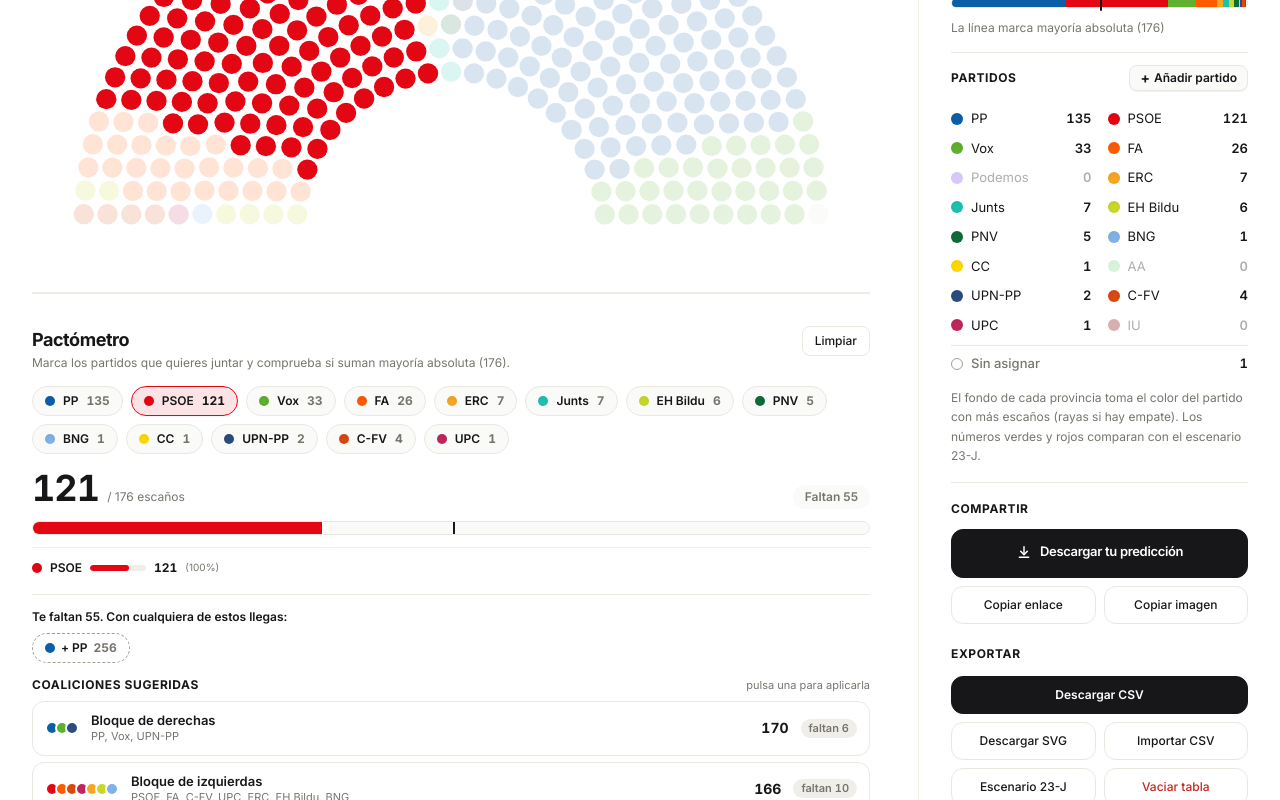
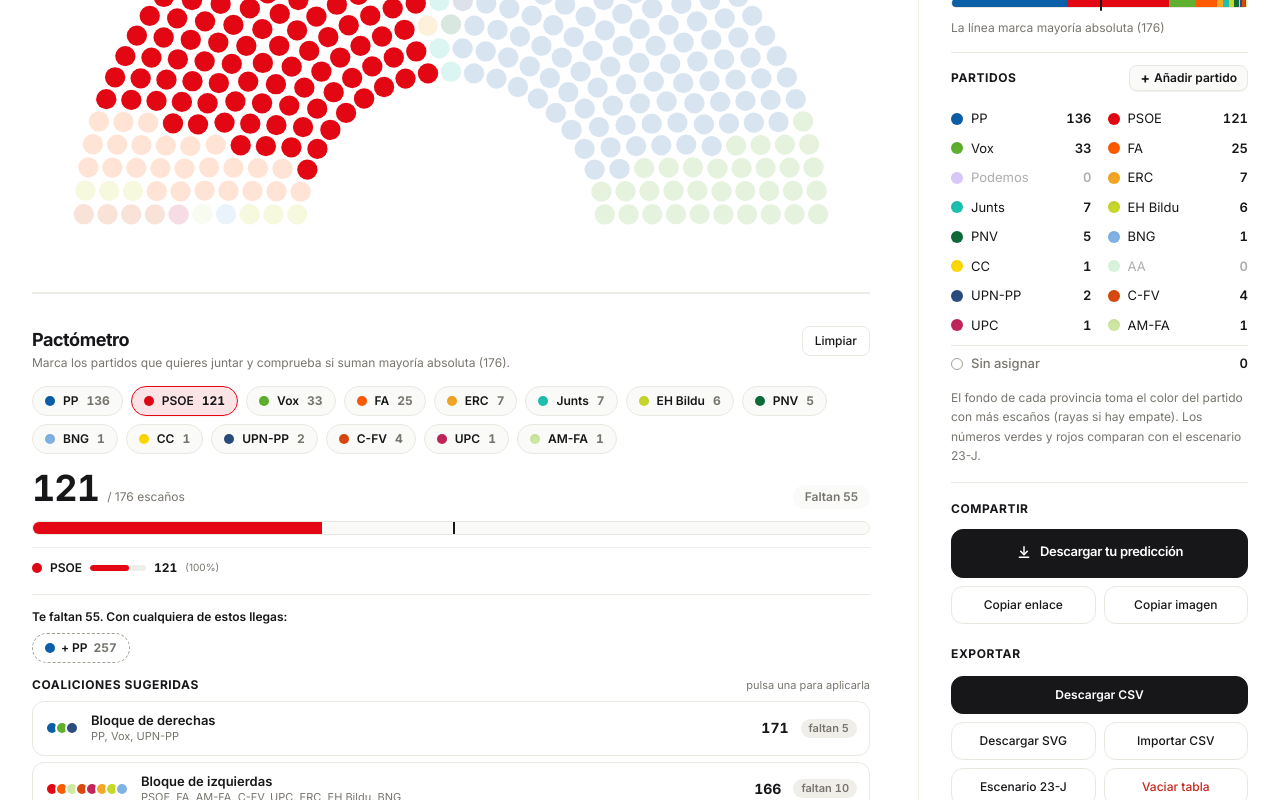
Before and after one commit to degraafk/elecciones23n, a React (Vite) app: page / in a window 1280 px wide. Both pictures are taken after a click on the button "Partido Socialista Obrero Español". Shown: the part 1068-1868 px from the top of the page. Built offline with nearby package versions, Linux system fonts and the light colour scheme.

Commit message:
Add files via upload

```diff
--- a/src/App.tsx
+++ b/src/App.tsx
@@ -34,13 +34,13 @@ import { MAP_VIEW } from './data/mapView';
 const CREST_CONGRESO = `${import.meta.env.BASE_URL}crest-congreso.png`;
 const CREST_SENADO = `${import.meta.env.BASE_URL}crest-senado.png`;
 
-const LS_CONGRESO = 'congreso-tabla-v2';
-const LS_SENADO = 'senado-tabla-v1';
+const LS_CONGRESO = 'congreso-tabla-v3';
+const LS_SENADO = 'senado-tabla-v2';
 const LS_MODE = 'congreso-modo';
 const LS_CUSTOM_C = 'congreso-custom-parties-v1';
 const LS_CUSTOM_S = 'senado-custom-parties-v1';
-const LS_TIES_C = 'congreso-desempates-v1';
-const LS_TIES_S = 'senado-desempates-v1';
+const LS_TIES_C = 'congreso-desempates-v2';
+const LS_TIES_S = 'senado-desempates-v2';
 
 // Scenario opened from a shared link (#v1/...), parsed once
 const SHARED: SharedState | null =
--- a/src/components/ParliamentMap.tsx
+++ b/src/components/ParliamentMap.tsx
@@ -414,21 +414,21 @@ export const ParliamentMap: React.FC<ParliamentMapProps> = ({
             </g>
             <g fontSize={13} fill="#77756d" fontWeight={500} textAnchor="middle">
               <text x={112} y={300}>
-                Madrid (38)
+                Madrid
               </text>
               <text x={834} y={238}>
-                Barcelona (32)
+                Barcelona
               </text>
               <text x={795} y={422}>
-                Illes Balears (8)
+                Illes Balears
               </text>
             </g>
             <g fontSize={13} fill="#77756d" fontWeight={500} textAnchor="middle" transform={CANARIAS_TRANSFORM}>
               <text x={200} y={762}>
-                Santa Cruz de Tenerife (7)
+                Santa Cruz de Tenerife
               </text>
               <text x={318} y={832}>
-                Las Palmas (8)
+                Las Palmas
               </text>
             </g>
           </g>
--- a/src/data/parliamentData.ts
+++ b/src/data/parliamentData.ts
@@ -18,7 +18,6 @@ const P_PP: Party = { id: 'PP', name: 'PP', color: '#0b5ea8', fullName: 'Partido
 const P_PSOE: Party = { id: 'PSOE', name: 'PSOE', color: '#e30613', fullName: 'Partido Socialista Obrero Español' };
 const P_VOX: Party = { id: 'Vox', name: 'Vox', color: '#5fb02e' };
 const P_FA: Party = { id: 'FA', name: 'FA', color: '#ff5a00', fullName: 'Frente Amplio' };
-const P_IU: Party = { id: 'IU', name: 'IU', color: '#8f1d22', fullName: 'Izquierda Unida' };
 const P_PODEMOS: Party = { id: 'Podemos', name: 'Podemos', color: '#8f63f0' };
 const P_ERC: Party = { id: 'ERC', name: 'ERC', color: '#f5a623' };
 const P_JUNTS: Party = { id: 'Junts', name: 'Junts', color: '#1ec1b0' };
@@ -35,20 +34,23 @@ const P_UPN_PP: Party = { id: 'UPN-PP', name: 'UPN-PP', color: '#2b4c7e', fullNa
 const P_CFV: Party = { id: 'C-FV', name: 'C-FV', color: '#d9480f', fullName: 'Compromís-Front Valencià (FA + Compromís + Podemos)' };
 const P_UPC: Party = { id: 'UPC', name: 'UPC', color: '#c2255c', fullName: 'Unidad del Pueblo Canario (FA + Nueva Canarias + Podemos)' };
 const P_SAUNIO: Party = { id: 'Sa Unió', name: 'Sa Unió', color: '#0e9aa7', fullName: 'Sa Unió (coalición local con el PP en Formentera)' };
+const P_AMFA: Party = { id: 'AM-FA', name: 'AM-FA', color: '#cfe8a1', fullName: 'Ara Més - Front Ampli (Illes Balears)' };
+const P_CDEM: Party = { id: 'C-DEM', name: 'C-DEM', color: '#8e2a63', fullName: 'Comuns - Front Ampli per la democràcia (Cataluña)' };
+const P_ERCEHB: Party = { id: 'ERC-EH Bildu', name: 'ERC-EH Bildu', color: '#f1e49b', fullName: 'Esquerra Republicana de Catalunya-Euskal Herria Bildu (Cataluña, Euskadi y Navarra)' };
 const P_SDP: Party = { id: 'SdP', name: 'SdP', color: '#b5121b', fullName: 'Senado de Progreso' };
 
 export const PARTIES_CONGRESO: Party[] = [
   P_PP, P_PSOE, P_VOX, P_FA, P_PODEMOS, P_ERC, P_JUNTS, P_BILDU, P_PNV, P_BNG, P_CC, P_AA,
-  P_UPN_PP, P_CFV, P_UPC, P_IU
+  P_UPN_PP, P_CFV, P_UPC, P_AMFA
 ];
 
 export const PARTIES_SENADO: Party[] = [
-  P_PP, P_PSOE, P_SDP, P_VOX, P_FA, P_PODEMOS, P_ERC, P_JUNTS, P_BILDU, P_PNV, P_BNG, P_CC, P_AA,
-  P_UPN_PP, P_SAUNIO, P_AHI, P_ASG, P_UPC
+  P_PP, P_PSOE, P_SDP, P_VOX, P_FA, P_PODEMOS, P_ERCEHB, P_JUNTS, P_PNV, P_BNG, P_CC, P_AA,
+  P_UPN_PP, P_SAUNIO, P_AHI, P_ASG, P_UPC, P_CDEM
 ];
 
 /** Suggested coalitions shown in the coalition maker (ids missing in a chamber are ignored). */
-const LEFT = ['PSOE', 'SdP', 'FA', 'IU', 'Podemos', 'C-FV', 'UPC', 'ERC', 'EH Bildu', 'BNG', 'AA', 'ASG'];
+const LEFT = ['PSOE', 'SdP', 'FA', 'AM-FA', 'C-DEM', 'Podemos', 'C-FV', 'UPC', 'ERC', 'ERC-EH Bildu', 'EH Bildu', 'BNG', 'AA', 'ASG'];
 export const BLOCS: { id: string; name: string; parties: string[] }[] = [
   { id: 'derecha', name: 'Bloque de derechas', parties: ['PP', 'Vox', 'UPN-PP', 'Sa Unió'] },
   { id: 'izquierda', name: 'Bloque de izquierdas', parties: LEFT },
@@ -78,7 +80,7 @@ const ONLY_IN: Record<string, string[]> = {
   'C-FV': VALENCIAN_COMMUNITY,
   UPC: CANARY_ISLANDS,
   'UPN-PP': NAVARRA,
-  IU: ['Teruel'],
+  'AM-FA': ['Baleares'],
   ERC: CATALONIA,
   Junts: CATALONIA,
   PNV: BASQUE_COUNTRY,
@@ -90,7 +92,7 @@ const ONLY_IN: Record<string, string[]> = {
 
 /** Parties that run everywhere except in these provinces (their coalition runs instead). */
 const NOT_IN: Record<string, string[]> = {
-  FA: [...VALENCIAN_COMMUNITY, ...CANARY_ISLANDS, 'Teruel'],
+  FA: [...VALENCIAN_COMMUNITY, ...CANARY_ISLANDS, 'Teruel', 'Baleares'],
   Podemos: [...VALENCIAN_COMMUNITY, ...CANARY_ISLANDS],
   PP: NAVARRA
 };
@@ -98,10 +100,10 @@ const NOT_IN: Record<string, string[]> = {
 const ONLY_IN_SENADO: Record<string, string[]> = {
   'UPN-PP': NAVARRA,
   'Sa Unió': ['Formentera'],
-  ERC: CATALONIA,
+  'ERC-EH Bildu': [...CATALONIA, ...BASQUE_COUNTRY, ...NAVARRA],
+  'C-DEM': CATALONIA,
   Junts: CATALONIA,
   PNV: BASQUE_COUNTRY,
-  'EH Bildu': [...BASQUE_COUNTRY, ...NAVARRA],
   BNG: GALICIA,
   CC: SENADO_CANARIAS,
   AA: ANDALUSIA,
@@ -109,7 +111,7 @@ const ONLY_IN_SENADO: Record<string, string[]> = {
   ASG: ['La_Gomera'],
   // inside SdP everywhere else
   PSOE: SDP_FUERA,
-  FA: [...CATALONIA, ...EXTREMADURA, 'Sevilla'],
+  FA: [...EXTREMADURA, 'Sevilla'],
   UPC: SENADO_CANARIAS_SIN_GOMERA
 };
 
@@ -130,8 +132,12 @@ export const isPartyEligible = (isSenado: boolean, partyId: string, constituency
 /** Short note shown where a party does not run. */
 export const ineligibleReason = (partyId: string, isSenado = false, constituencyId?: string): string => {
   if (partyId === 'Sa Unió') return 'Solo se presenta en Formentera';
-  if (!isSenado && partyId === 'IU') return 'Solo se presenta en Teruel';
-  if (!isSenado && partyId === 'FA' && constituencyId === 'Teruel') return 'En Teruel concurre Izquierda Unida (IU)';
+  if (!isSenado && partyId === 'FA' && constituencyId === 'Teruel') return 'En Teruel no se presenta Frente Amplio';
+  if (!isSenado && partyId === 'FA' && constituencyId === 'Baleares') return 'En Illes Balears concurre Ara Més - Front Ampli (AM-FA)';
+  if (partyId === 'AM-FA') return 'Solo se presenta en Illes Balears';
+  if (partyId === 'C-DEM') return 'Solo se presenta en Cataluña';
+  if (partyId === 'ERC-EH Bildu') return 'Solo se presenta en Cataluña, Euskadi y Navarra';
+  if (isSenado && partyId === 'FA' && CATALONIA.includes(constituencyId || '')) return 'En Cataluña concurre Comuns - Front Ampli per la democràcia (C-DEM)';
   if (isSenado && partyId === 'PP' && constituencyId === 'Formentera') return 'En Formentera concurre como Sa Unió';
   if (isSenado && partyId === 'SdP') return 'Aquí la izquierda va por separado';
   if (isSenado && ['PSOE', 'FA', 'UPC'].includes(partyId)) return 'Aquí concurre dentro de Senado de Progreso (SdP)';
@@ -150,7 +156,7 @@ export const ineligibleReason = (partyId: string, isSenado = false, constituency
   return 'Aquí concurre dentro de una coalición';
 };
 
-const REMOVED_PARTIES = ['Compromís', 'UPN', 'Otros'];
+const REMOVED_PARTIES = ['Compromís', 'UPN', 'Otros', 'IU'];
 
 function migrateScenario(scenario: ScenarioData, isSenado: boolean): ScenarioData {
   const constituencies = isSenado ? PROVINCIAS_SENADO : PROVINCIAS_CONGRESO;
@@ -166,11 +172,13 @@ function migrateScenario(scenario: ScenarioData, isSenado: boolean): ScenarioDat
       if (!n) return;
       let id = pid;
       if (NAVARRA.includes(provId) && ['PP', 'UPN'].includes(pid)) id = 'UPN-PP';
-      else if (isSenado && provId === 'Formentera' && pid === 'PP') id = 'Sa Unió';
-      else if (!isSenado && provId === 'Teruel' && pid === 'FA') id = 'IU';
       else if (isSenado) {
-        if (['PSOE', 'FA', 'C-FV', 'UPC', 'Compromís'].includes(pid) && isPartyEligible(true, 'SdP', provId)) id = 'SdP';
-      } else if (VALENCIAN_COMMUNITY.includes(provId) && ['FA', 'Podemos', 'Compromís'].includes(pid)) id = 'C-FV';
+        if (provId === 'Formentera' && pid === 'PP') id = 'Sa Unió';
+        else if (['ERC', 'EH Bildu'].includes(pid)) id = 'ERC-EH Bildu';
+        else if (CATALONIA.includes(provId) && pid === 'FA') id = 'C-DEM';
+        else if (['PSOE', 'FA', 'C-FV', 'UPC', 'Compromís'].includes(pid) && isPartyEligible(true, 'SdP', provId)) id = 'SdP';
+      } else if (provId === 'Baleares' && pid === 'FA') id = 'AM-FA';
+      else if (VALENCIAN_COMMUNITY.includes(provId) && ['FA', 'Podemos', 'Compromís'].includes(pid)) id = 'C-FV';
       else if (CANARY_ISLANDS.includes(provId) && ['FA', 'Podemos'].includes(pid)) id = 'UPC';
 
       if (REMOVED_PARTIES.includes(id) || !isPartyEligible(isSenado, id, provId)) return;
@@ -316,7 +324,7 @@ export const PROVINCIAS_SENADO: Constituency[] = [
 ];
 
 // 23-J results (Ministerio del Interior). Sumar seats appear as FA, or as C-FV / UPC where those coalitions run.
-// Madrid has 38 seats now (37 filled, one left empty) and Cádiz 8 (one PP seat removed), so 349 seats are filled.
+// Cádiz has 8 seats now (one PP seat removed) and Madrid 38 (one PP seat added), so all 350 seats are filled.
 export const BASE_CONGRESO: ScenarioData = {
   'A_Coruña': { PP: 4, PSOE: 2, FA: 1, BNG: 1 },
   'Álava': { PP: 1, PSOE: 1, 'EH Bildu': 1, PNV: 1 },
@@ -343,14 +351,14 @@ export const BASE_CONGRESO: ScenarioData = {
   Guadalajara: { PP: 1, PSOE: 1, Vox: 1 },
   Huelva: { PP: 2, PSOE: 2, Vox: 1 },
   Huesca: { PP: 2, PSOE: 1 },
-  Baleares: { PP: 3, PSOE: 3, Vox: 1, FA: 1 },
+  Baleares: { PP: 3, PSOE: 3, Vox: 1, 'AM-FA': 1 },
   'Jaén': { PP: 2, PSOE: 2, Vox: 1 },
   La_Rioja: { PP: 2, PSOE: 2 },
   Las_Palmas: { PP: 3, PSOE: 3, Vox: 1, UPC: 1 },
   'León': { PP: 2, PSOE: 2 },
   Lleida: { PSOE: 2, ERC: 1, Junts: 1 },
   Lugo: { PP: 3, PSOE: 1 },
-  Madrid: { PP: 16, PSOE: 10, Vox: 5, FA: 6 },
+  Madrid: { PP: 17, PSOE: 10, Vox: 5, FA: 6 },
   'Málaga': { PP: 5, PSOE: 3, Vox: 2, FA: 1 },
   Melilla: { PP: 1 },
   Murcia: { PP: 4, PSOE: 3, Vox: 2, FA: 1 },
@@ -526,7 +534,8 @@ const shareOf = (partyId: string, constituencyId: string): number => {
     case 'FA':
     case 'C-FV':
     case 'UPC':
-    case 'IU':
+    case 'AM-FA':
+    case 'C-DEM':
       value = v.Sumar;
       break;
     case 'SdP':
@@ -534,6 +543,9 @@ const shareOf = (partyId: string, constituencyId: string): number => {
       break;
     case 'EH Bildu':
       value = v.EHB;
+      break;
+    case 'ERC-EH Bildu':
+      value = v.ERC ?? v.EHB;
       break;
     default:
       value = v[partyId];
--- a/src/utils/hemicycle.ts
+++ b/src/utils/hemicycle.ts
@@ -58,7 +58,7 @@ export function computeHemicycle(total: number, R = 300): HemicycleLayout {
 
 // Conventional left-to-right seating order used for the chart only
 const ORDER = [
-  'C-FV', 'UPC', 'BNG', 'EH Bildu', 'IU', 'FA', 'Podemos', 'Compromís', 'SdP', 'PSOE',
+  'C-FV', 'UPC', 'C-DEM', 'AM-FA', 'BNG', 'EH Bildu', 'ERC-EH Bildu', 'FA', 'Podemos', 'Compromís', 'SdP', 'PSOE',
   'ERC', 'Junts', 'PNV', 'CC', 'AHI', 'ASG', 'AA', 'UPN-PP', 'UPN', 'Sa Unió', 'PP', 'Vox'
 ];
 
--- a/src/utils/share.ts
+++ b/src/utils/share.ts
@@ -16,9 +16,9 @@ import {
  */
 const KNOWN_IDS = [
   'PP', 'PSOE', 'Vox', 'FA', 'Podemos', 'ERC', 'Junts', 'EH Bildu', 'PNV', 'BNG', 'CC', 'AA',
-  'UPN-PP', 'C-FV', 'UPC', 'UPN', 'Compromís', 'AHI', 'ASG', 'Otros', 'SdP', 'Sa Unió', 'IU'
+  'UPN-PP', 'C-FV', 'UPC', 'UPN', 'Compromís', 'AHI', 'ASG', 'Otros', 'SdP', 'Sa Unió', 'IU', 'AM-FA', 'C-DEM', 'ERC-EH Bildu'
 ];
-const LETTERS = 'abcdefghijklmnopqrstuvwxyz';
+const LETTERS = 'abcdefghijklmnopqrstuvwxyzABCDEFGHIJKLMNOPQRSTUVWXYZ';
 const MAX_CUSTOM = LETTERS.length - KNOWN_IDS.length;
 
 export interface SharedState {
@@ -88,7 +88,7 @@ export function decodeShare(hash: string): SharedState | null {
       let used = 0;
       const row: Record<string, number> = {};
       rows[i].split('.').forEach((pair) => {
-        const pm = /^([a-z])(\d{1,2})$/.exec(pair);
+        const pm = /^([a-zA-Z])(\d{1,2})$/.exec(pair);
         if (!pm) return;
         const id = ids[LETTERS.indexOf(pm[1])];
         if (!id || !valid.has(id) || !isPartyEligible(mode === 's', id, c.id)) return;
@@ -102,7 +102,7 @@ export function decodeShare(hash: string): SharedState | null {
     });
     const ties: Record<string, string[]> = {};
     (m[4] || '').split('-').forEach((entry) => {
-      const tm = /^(\d+)\.([a-z]+)$/.exec(entry);
+      const tm = /^(\d+)\.([a-zA-Z]+)$/.exec(entry);
       if (!tm) return;
       const c = constituencies[parseInt(tm[1], 10)];
       if (!c) return;
--- a/src/utils/shareImage.ts
+++ b/src/utils/shareImage.ts
@@ -170,10 +170,6 @@ export function serializeMapSvg(svg: SVGSVGElement): string {
   clone.removeAttribute('style');
   clone.setAttribute('font-family', "Inter, 'Segoe UI', system-ui, Helvetica, Arial, sans-serif");
   clone.querySelector('#mapa-hover-overlay')?.remove();
-  // labels such as "Madrid (38)" lose their seat count in the image
-  clone.querySelectorAll('text').forEach((t) => {
-    t.textContent = (t.textContent || '').replace(/\s*\(\d+\)\s*$/, '');
-  });
   return new XMLSerializer().serializeToString(clone);
 }
 
```
